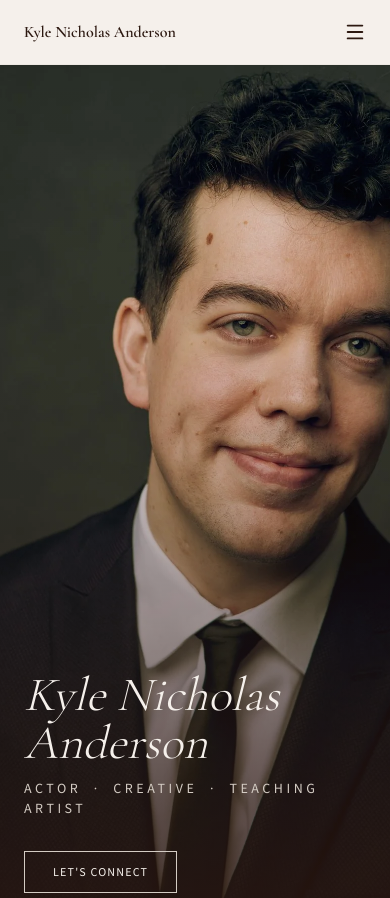
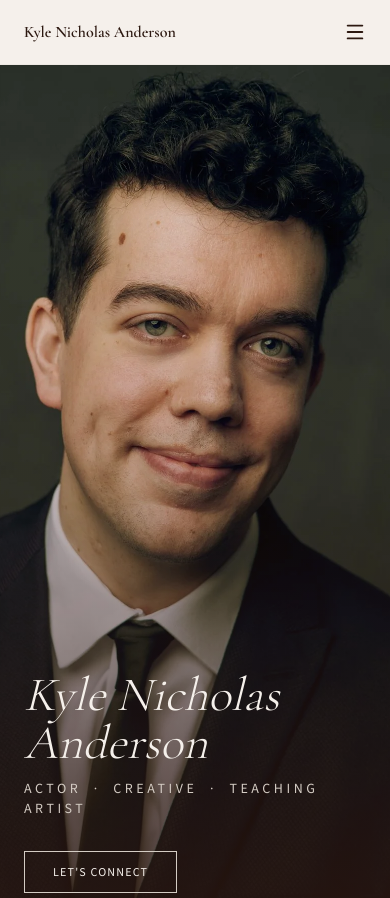
Before and after one commit to wolfdog27/kyle-nicholas-anderson-website, a Next.js app: page / in a window 390 px wide. Shown: the top 898 px of the page. Built offline with nearby package versions, Linux system fonts and the light colour scheme.

Commit message:
Shift mobile hero image slightly right, desktop unchanged

```diff
--- a/app/page.tsx
+++ b/app/page.tsx
@@ -9,7 +9,7 @@
         alt="Kyle Nicholas Anderson"
         fill
         priority
-        className="object-cover object-top"
+        className="object-cover object-[60%_50%] md:object-top"
         sizes="100vw"
       />
       <div
```
